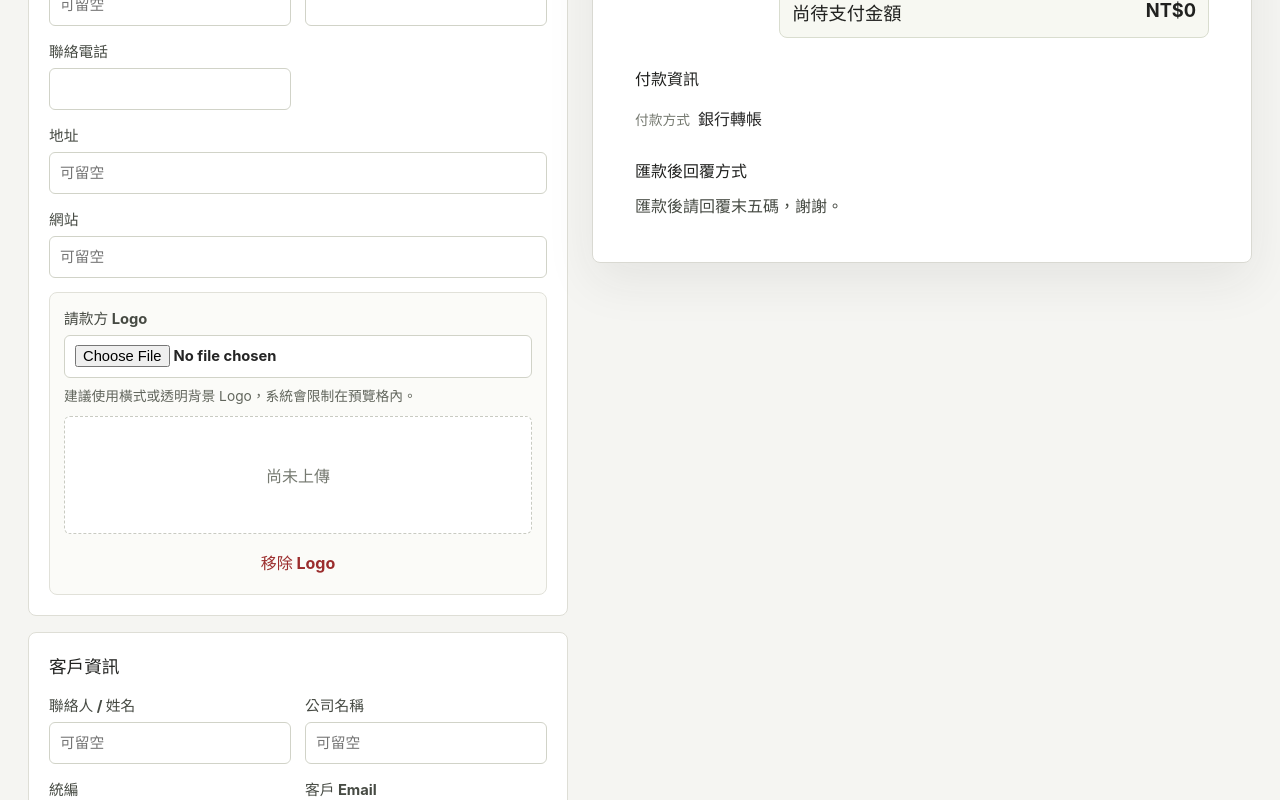
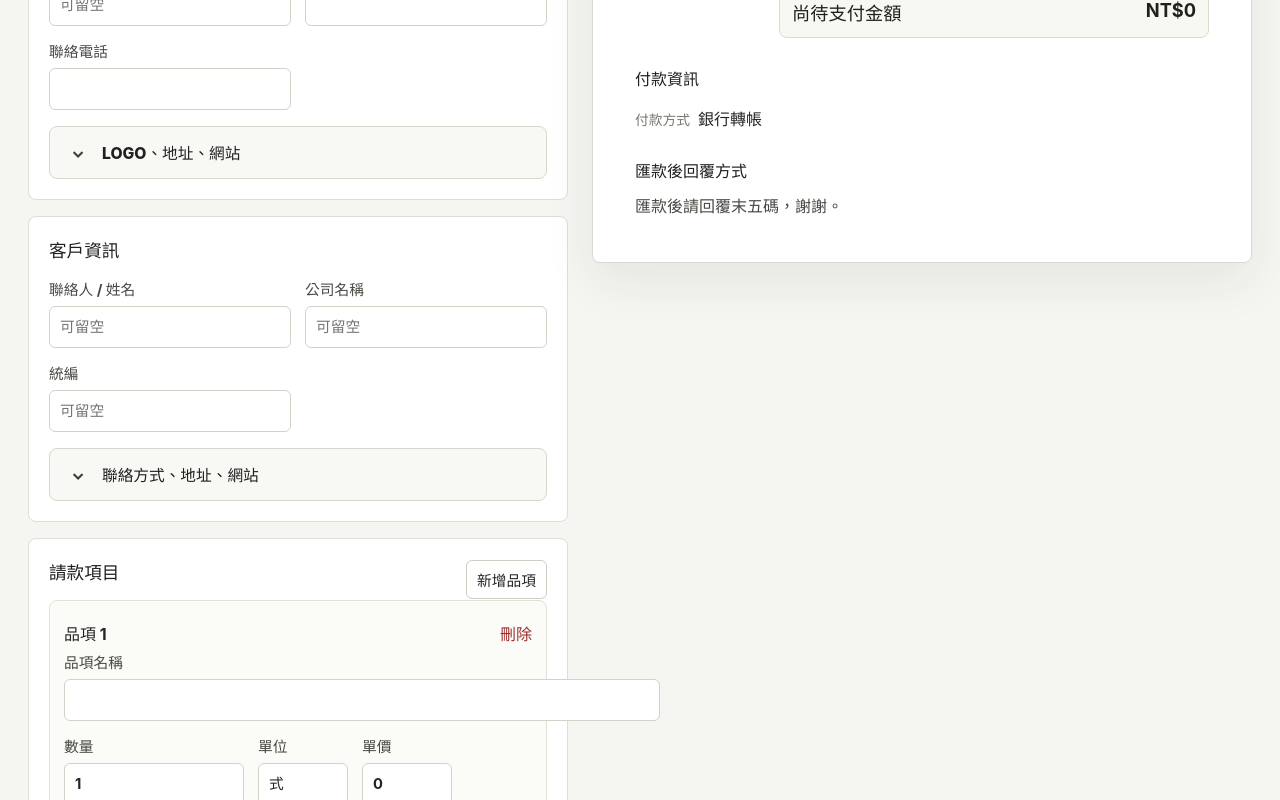
Before and after one commit to dong-sc/simple-payment-request-generator, a React (Vite) app: page / in a window 1280 px wide. Shown: the part 1020-1820 px from the top of the page. Built offline with nearby package versions, Linux system fonts and the light colour scheme.

Commit message:
Add collapsible contact fields

```diff
--- a/src/components/ClientSection.tsx
+++ b/src/components/ClientSection.tsx
@@ -1,4 +1,5 @@
 import type { PaymentRequestData } from '../types/paymentRequest';
+import { CollapsibleFieldGroup } from './CollapsibleFieldGroup';
 
 interface ClientSectionProps {
   data: PaymentRequestData;
@@ -41,6 +42,8 @@
             placeholder="可留空"
           />
         </label>
+        <CollapsibleFieldGroup title="聯絡方式、地址、網站">
+          <div className="field-grid two-columns nested-field-grid">
             <label>
               客戶 Email
               <input
@@ -75,6 +78,8 @@
               />
             </label>
           </div>
+        </CollapsibleFieldGroup>
+      </div>
     </section>
   );
 }
--- /dev/null
+++ b/src/components/CollapsibleFieldGroup.tsx
@@ -0,0 +1,36 @@
+import { useId, useState, type ReactNode } from 'react';
+
+interface CollapsibleFieldGroupProps {
+  title: string;
+  children: ReactNode;
+}
+
+export function CollapsibleFieldGroup({
+  title,
+  children,
+}: CollapsibleFieldGroupProps) {
+  const [isOpen, setIsOpen] = useState(false);
+  const contentId = useId();
+
+  return (
+    <div className="collapsible-field-group span-two">
+      <button
+        className="collapsible-field-toggle"
+        type="button"
+        aria-expanded={isOpen}
+        aria-controls={contentId}
+        onClick={() => setIsOpen((current) => !current)}
+      >
+        <span className="collapsible-field-icon" aria-hidden="true">
+          {isOpen ? '⌃' : '⌄'}
+        </span>
+        <span>{title}</span>
+      </button>
+      {isOpen ? (
+        <div id={contentId} className="collapsible-field-content">
+          {children}
+        </div>
+      ) : null}
+    </div>
+  );
+}
--- a/src/components/IssuerSection.tsx
+++ b/src/components/IssuerSection.tsx
@@ -1,4 +1,5 @@
 import type { PaymentRequestData } from '../types/paymentRequest';
+import { CollapsibleFieldGroup } from './CollapsibleFieldGroup';
 
 interface IssuerSectionProps {
   data: PaymentRequestData;
@@ -106,6 +107,38 @@
             onChange={(event) => update('issuerPhone', event.target.value)}
           />
         </label>
+        <CollapsibleFieldGroup title="LOGO、地址、網站">
+          <div className="field-grid two-columns nested-field-grid">
+            <div className="image-upload-card span-two">
+              <label>
+                請款方 Logo
+                <input
+                  type="file"
+                  accept="image/png,image/jpeg,image/webp"
+                  onChange={(event) =>
+                    void handleLogoUpload(event.currentTarget.files?.[0] ?? null)
+                  }
+                />
+              </label>
+              <p className="upload-note">
+                建議使用橫式或透明背景 Logo，系統會限制在預覽格內。
+              </p>
+              <div className="logo-upload-preview" aria-label="請款方 Logo 預覽">
+                {data.issuerLogoImage ? (
+                  <img src={data.issuerLogoImage} alt="請款方 Logo" />
+                ) : (
+                  <span>尚未上傳</span>
+                )}
+              </div>
+              <button
+                className="text-button danger"
+                type="button"
+                disabled={!data.issuerLogoImage}
+                onClick={() => update('issuerLogoImage', '')}
+              >
+                移除 Logo
+              </button>
+            </div>
             <label className="span-two">
               地址
               <input
@@ -122,34 +155,8 @@
                 placeholder="可留空"
               />
             </label>
-        <div className="image-upload-card span-two">
-          <label>
-            請款方 Logo
-            <input
-              type="file"
-              accept="image/png,image/jpeg,image/webp"
-              onChange={(event) =>
-                void handleLogoUpload(event.currentTarget.files?.[0] ?? null)
-              }
-            />
-          </label>
-          <p className="upload-note">建議使用橫式或透明背景 Logo，系統會限制在預覽格內。</p>
-          <div className="logo-upload-preview" aria-label="請款方 Logo 預覽">
-            {data.issuerLogoImage ? (
-              <img src={data.issuerLogoImage} alt="請款方 Logo" />
-            ) : (
-              <span>尚未上傳</span>
-            )}
           </div>
-          <button
-            className="text-button danger"
-            type="button"
-            disabled={!data.issuerLogoImage}
-            onClick={() => update('issuerLogoImage', '')}
-          >
-            移除 Logo
-          </button>
-        </div>
+        </CollapsibleFieldGroup>
       </div>
     </section>
   );
--- a/src/styles/global.css
+++ b/src/styles/global.css
@@ -338,6 +338,52 @@
 .field-grid {
   display: grid;
   gap: 14px;
+}
+
+.nested-field-grid {
+  margin-top: 16px;
+}
+
+.collapsible-field-group {
+  margin-top: 2px;
+}
+
+.collapsible-field-toggle {
+  display: flex;
+  align-items: center;
+  width: 100%;
+  gap: 12px;
+  padding: 14px 16px;
+  border: 1px solid #d6d8ce;
+  border-radius: 8px;
+  background: #f8f8f4;
+  color: #20211f;
+  font-size: 0.98rem;
+  font-weight: 800;
+  text-align: left;
+}
+
+.collapsible-field-toggle:hover {
+  background: #f1f2ec;
+}
+
+.collapsible-field-toggle:focus-visible {
+  outline: 3px solid rgba(56, 77, 58, 0.22);
+  outline-offset: 2px;
+}
+
+.collapsible-field-icon {
+  display: inline-flex;
+  align-items: center;
+  justify-content: center;
+  width: 24px;
+  color: #3c4139;
+  font-size: 1.05rem;
+  line-height: 1;
+}
+
+.collapsible-field-content {
+  padding: 2px 0 0;
 }
 
 .two-columns {
```
Lines whose indentation alone changed are shown as unchanged.
